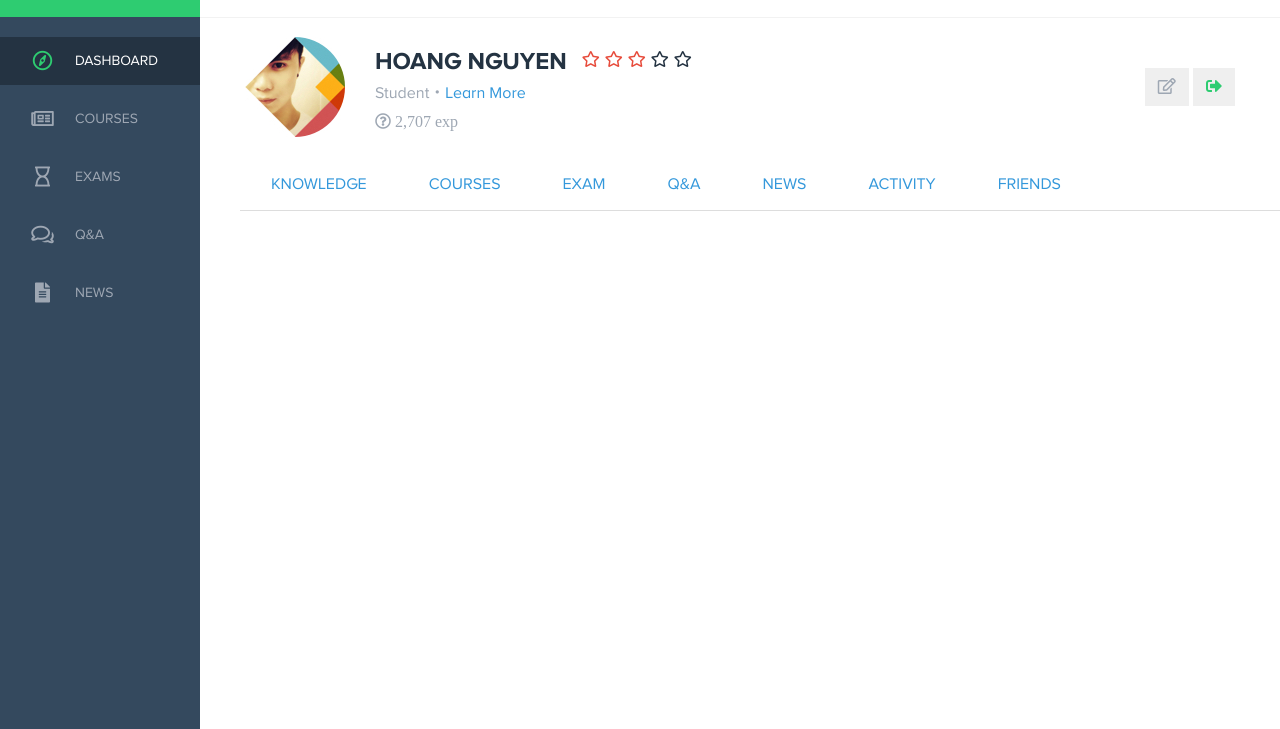
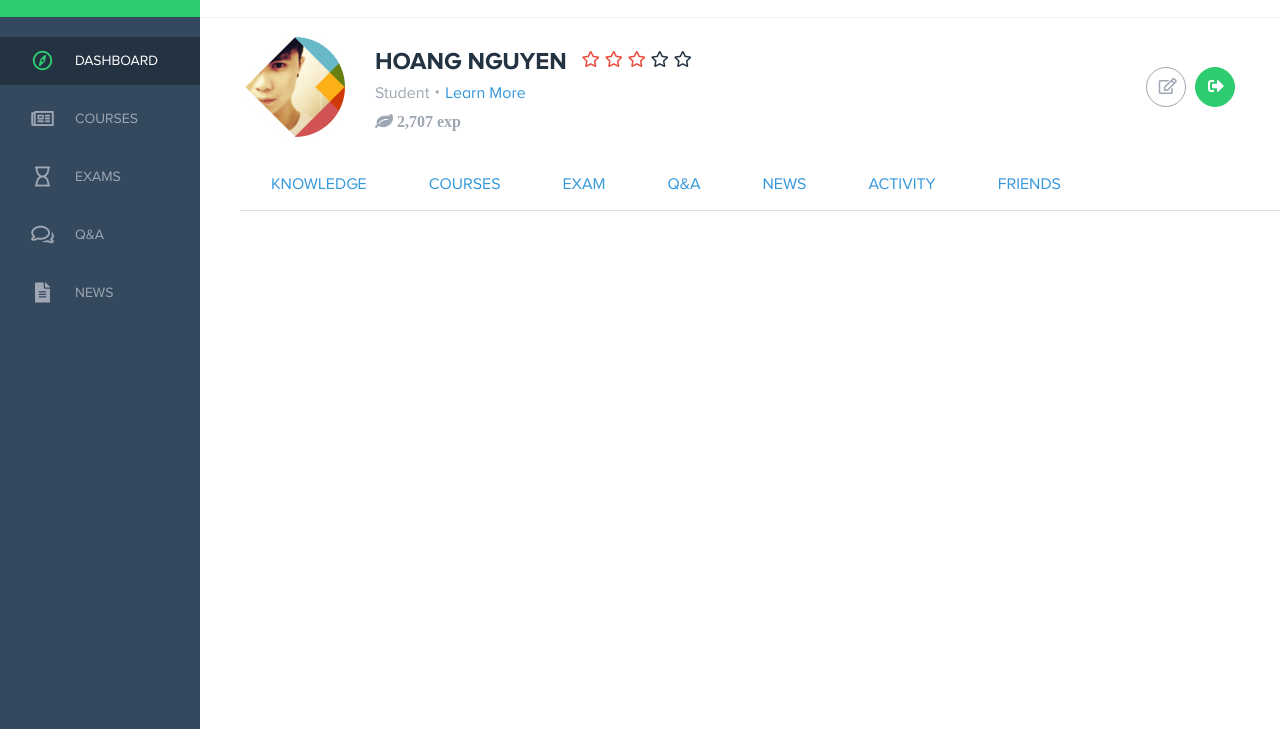
Before and after one commit to jatinsayan/education-dashboard, a plain HTML site: page index.html in a window 1280 px wide. Shown: the part 71-800 px from the top of the page. Drawn offline with nearby package versions, Linux system fonts and the light colour scheme; files whose address does not match are found by name.

Commit message:
icons modified

```diff
--- a/index.html
+++ b/index.html
@@ -89,17 +89,17 @@
                   </div>
                   <p class="text-muted m-0 mb-1">Student・<a href="#">Learn More</a></p>
                   <a href="#">
-                    <i class="far fa-question-circle text-muted"> 2,707 exp</i>
+                    <i class="fas fa-leaf text-muted"> 2,707 exp</i>
                   </a>
                 </div>
               </div>
             </article>
             <article class="col-5 text-right">
               <a href="#">
-                <button type="button" class="btn"><i class="far fa-edit text-muted"></i></button>
+                <button type="button" class="btn btn-outline-secondary"><i class="far fa-edit text-muted "></i></button>
               </a>
               <a href="#">
-                <button type="button" class="btn"><i class="fas fa-sign-out-alt text-primary"></i></button>
+                <button type="button" class="btn btn-primary ml-1"><i class="fas fa-sign-out-alt text-white"></i></button>
               </a>
             </article>
           </div>
--- a/scss/main.scss
+++ b/scss/main.scss
@@ -20,3 +20,8 @@ body {
 .navbar i {
 	font-size: 20px;
 }
+.col-5 button {
+	height: 40px;
+	width: 40px;
+	border-radius: 20px;
+}
```
Also changed, not shown: css/main.css, 1 other file.
